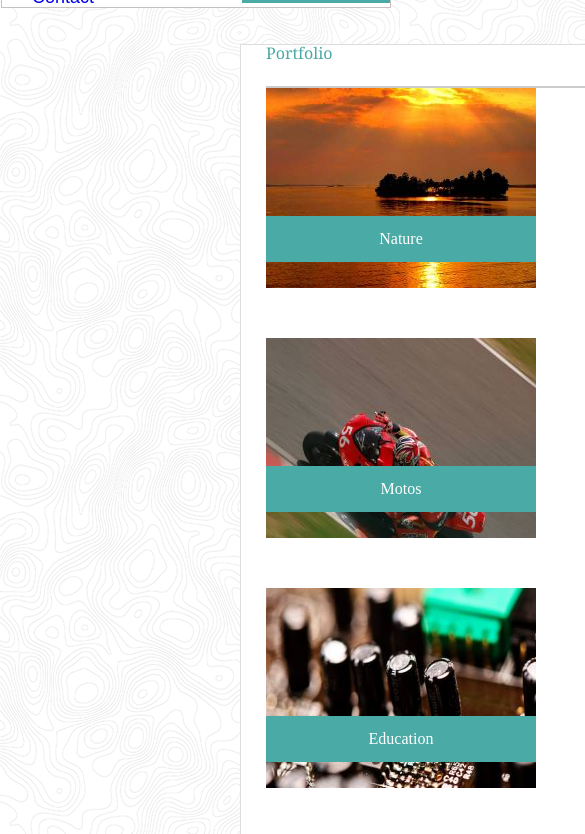
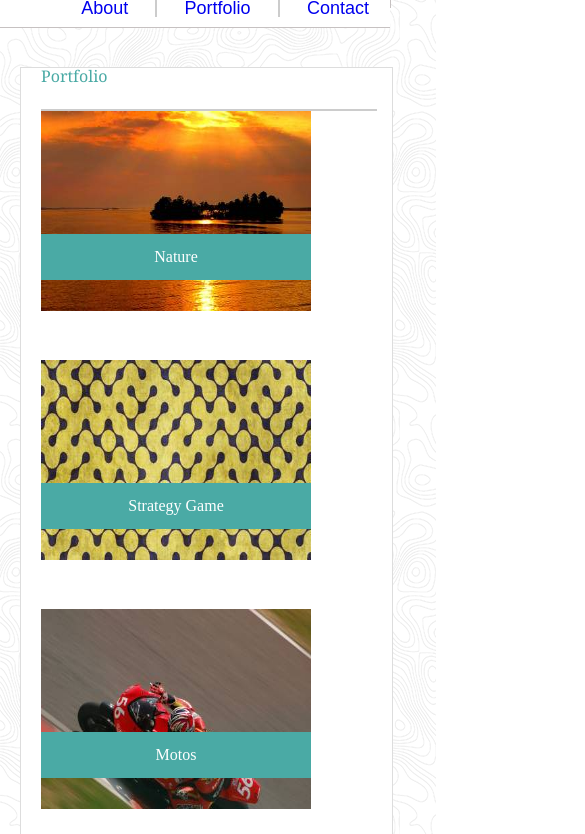
Before and after one commit to makeitsoo/Responsive-Portfolio, a plain HTML site: page portfolio.html in a window 390 px wide. Shown: the part 75-909 px from the top of the page, 585 px wide, since content can reach past the window. Drawn offline with Linux system fonts and the light colour scheme; files that its build step writes are made by us from their sources.

Commit message:
completed enhancements to logic to enable mobile responsive layouts on portfolio page

```diff
--- a/assets/css/port_style.css
+++ b/assets/css/port_style.css
@@ -181,7 +181,7 @@ p {
 	padding: 15px 15px 15px 15px;
 	background-color: #4aaaa5;
 	color: #ffffff;
-	bottom:75px;
+	bottom:80px;
 	text-align: center;
 }
 
@@ -190,7 +190,7 @@ img {
 	height:200px;
 }
 
-div.picButtons {
+.picButtons {
 	width: 650px;
 	margin-left: 0px;
 	position: relative;
@@ -253,3 +253,346 @@ p.pic_education {
 	position: relative;
 	/*bottom: 90px;*/
 }
+
+
+/* below here are the @media queries for responsive design*/
+
+/*
+  These rules take effect when the browser's width
+  is either 980px or less.
+*/
+@media screen and (max-width: 980px) {
+  	html {
+    	background-image:url(../images/topography.png);
+  }
+
+	.wrapper {
+	    width: 100%;
+	}
+
+	article {
+		width: 40%;
+		margin:45px 20px 20px 100px;
+		padding-left:20px;
+		height: auto;
+	}
+
+	aside {
+	  	width:27%;
+	  	margin:45px 110px 0px 0px;
+	  }
+
+	#nameLogo {
+
+		margin-left: 100px;
+		text-align: center;
+		position:static;
+	}
+	nav {
+		margin-right: 90px;
+	}
+
+	.picButtons {
+		width: 100%;
+		/*height: auto;
+		*/
+	}
+
+	.nature {
+		width:100%;
+		position: static;
+	}
+
+	/*
+	.pic_nature {
+		width:95%;
+		height:auto;
+	}
+
+	.p_nature {
+		width: 84%;
+		position:relative;
+		border-right: 4px solid #4aaaa5;
+		padding:5%;
+	}
+*/
+	.strategy {
+		position: static;
+	}
+
+	.motos {
+		position: static;
+	}
+
+	.sports {
+		position: static;
+	}
+
+	.education {
+		position: static;
+	}
+
+}
+
+
+
+
+
+/*
+  These rules take effect when the browser's width
+  is either 768px or less.
+*/
+@media screen and (max-width: 768px) {
+  	html {
+    	background-image:url(../images/topography.png);
+  	}
+
+	.wrapper {
+	    width: 100%;
+	}
+	nav {
+		margin-right: 0px;
+	}
+
+	article {
+		width: 90%;
+		margin:45px 20px 20px 20px;
+		padding-left:20px;
+		height: 800px;
+		border-style:solid;
+		border-width:1px;
+		border-color:#dddddd;
+		background-color: #ffffff;
+		float:left;
+		width:623px;
+		padding-left:25px;
+		margin-top: 42px;
+	}
+
+	aside {
+	  	width:90%;
+	  	margin:0px 0px 20px 0px;
+	  	padding:0px 0px 0px 20px;
+	  }
+
+	#nameLogo {
+
+		margin-left: 15px;
+		text-align: center;
+		position:static;
+	}
+
+	p {
+		width: 240px;
+		padding: 15px 15px 15px 15px;
+		background-color: #4aaaa5;
+		color: #ffffff;
+		bottom:80px;
+		text-align: center;
+	}
+
+	img {
+		width:270px;
+		height:200px;
+	}
+
+	.picButtons {
+		width: 650px;
+		margin-left: 0px;
+		position: relative;
+	}
+
+	.nature{
+		width: 270px;
+		position: absolute;
+	}
+
+	p.pic_nature {
+		position: relative;
+		/*bottom: 90px;*/
+	}
+
+	.strategy {
+		width: 270px;
+		position: absolute;
+		right: 50px;
+		top: 0px;
+	}
+
+	p.pic_strategy {
+		position: relative;
+		/*bottom: 90px;*/
+	}
+
+	.motos {
+		width: 270px;
+		position: absolute;
+		left: 0px;
+		top: 250px;
+	}
+
+	p.pic_moto {
+		position: relative;
+		/*bottom: 90px;*/
+	}
+
+	.sports {
+	    width: 270px;
+		position: absolute;
+		right: 50px;
+		top: 250px;
+	}
+
+	p.pic_sports {
+		position: relative;
+		/*bottom: 90px;*/
+	}
+
+	.education {
+		width: 270px;
+		position: absolute;
+		left: 0px;
+		top: 500px;
+	}
+
+	p.pic_education {
+		position: relative;
+		/*bottom: 90px;*/
+	}
+
+/*
+	#pic1 {
+		width:50%;
+		height:auto;
+	}
+	#label1 {
+		width:45%;
+		height:auto;
+	}
+
+	#pic2 {
+		width:95%;
+		height:auto;
+	}
+	#pic3 {
+		width:95%;
+		height:auto;
+	}
+	#pic4 {
+		width:95%;
+		height:auto;
+	}
+	#pic5 {
+		width:95%;
+		height:auto;
+	}
+
+*/
+
+}
+
+
+
+
+
+/*
+  These rules take effect when the browser's width
+  is either 640px or less.
+*/
+@media screen and (max-width: 640px) {
+  /* The body's bg color will be #333 */
+  	html {
+    	background-image:url(../images/topography.png);
+  	}
+
+	.wrapper {
+	    width: 100%;
+	}
+
+	nav {
+		width: 100%;
+		margin:0px;
+		padding:10px;
+		background-color: white;
+		border-bottom:1px solid #C6C1C1;
+	}
+
+	article {
+		width: 90%;
+		margin:65px 20px 20px 20px;
+		padding-left:20px;
+	}
+
+	aside {
+	  	width:90%;
+	  	margin:0px 0px 20px 0px;
+	  	padding:0px 0px 0px 20px;
+	  }
+
+
+	#nameLogo {
+		width:100%;
+		margin:0px;
+		text-align: center;
+		padding:20px;
+		position:static;
+	}
+	#contactButton {
+		margin-left: 7%;
+	}
+
+	#portButton {
+		margin-left:7%;
+		padding-right: 7%;
+	}
+
+	#aboutButton {
+		margin-left: 23%;
+		padding-right: 7%
+	}
+
+	footer {
+		margin:0px;
+		width:100%;
+	}
+	.picButtons {
+		width: 100%;
+		/*height: auto;
+		*/
+	}
+
+	.nature {
+		width:100%;
+		position: static;
+	}
+
+	/*
+	.pic_nature {
+		width:95%;
+		height:auto;
+	}
+
+	.p_nature {
+		width: 84%;
+		position:relative;
+		border-right: 4px solid #4aaaa5;
+		padding:5%;
+	}
+*/
+	.strategy {
+		position: static;
+	}
+
+	.motos {
+		position: static;
+	}
+
+	.sports {
+		position: static;
+	}
+
+	.education {
+		position: static;
+	}
+
+}
--- a/portfolio.html
+++ b/portfolio.html
@@ -6,7 +6,7 @@
 		<link rel="stylesheet" type="text/css" href="assets/css/port_style.css">
 	</head>
 
-<body class="site">
+<body class="site wrapper">
 	<div class="pageTop">
 	<header class="navbar">
 		<h1 id="nameLogo">Barry Williams</h1>
@@ -29,28 +29,28 @@
 			<div class="picButtons">
 
                 <div class="nature">
-		            <img class="pic_nature" src="assets/images/nature.jpg">
-	                  	<p class="pic_nature">Nature</p>
+		            <img class="pic_nature" id="pic1" src="assets/images/nature.jpg">
+	                  	<p class="pic_nature" id="label1" >Nature</p>
 	            </div>
 
 	            <div class="strategy">
-	                <img class="pic_strategy" src="assets/images/games.jpg">
-	                  	<p class="pic_strategy">Strategy Game</p>
+	                <img class="pic_strategy" id="pic2" src="assets/images/games.jpg">
+	                  	<p class="pic_strategy" id="label2">Strategy Game</p>
 	            </div>
 
 	            <div class="motos">
-	                <img class="pic_moto" src="assets/images/moto.jpg">
-	                  	<p class="pic_moto">Motos</p>
+	                <img class="pic_moto" id="pic3" src="assets/images/moto.jpg">
+	                  	<p class="pic_moto" id="label3">Motos</p>
 	            </div>
 
 	            <div class="sports">
-	                <img class="pic_sports" src="assets/images/sports.jpg">
-	                  	<p class="pic_sports">Sports</p>
+	                <img class="pic_sports" id="pic4" src="assets/images/sports.jpg">
+	                  	<p class="pic_sports" id="label4">Sports</p>
 	            </div>
 
 	            <div class="education">
-	                <img class="pic_education" src="assets/images/education.jpg">
-		                <p class="pic_education">Education</p>
+	                <img class="pic_education" id="pic5" src="assets/images/education.jpg">
+		                <p class="pic_education" id="label5">Education</p>
 	            </div>
 			</div>
 	</article>
```
